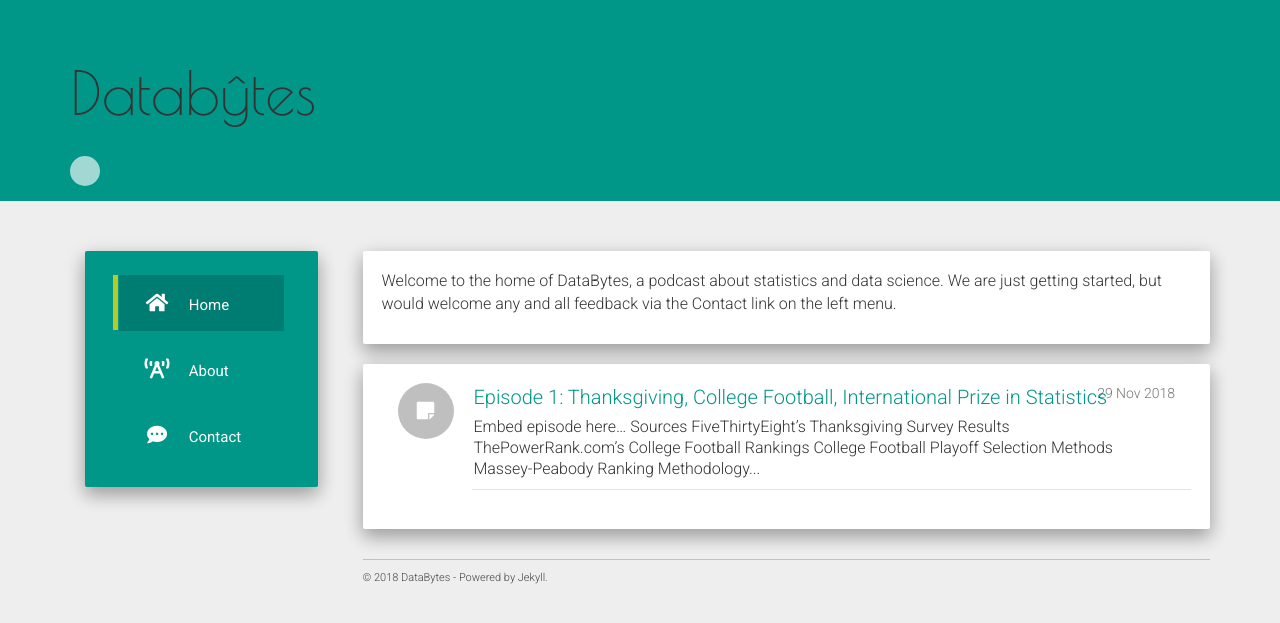
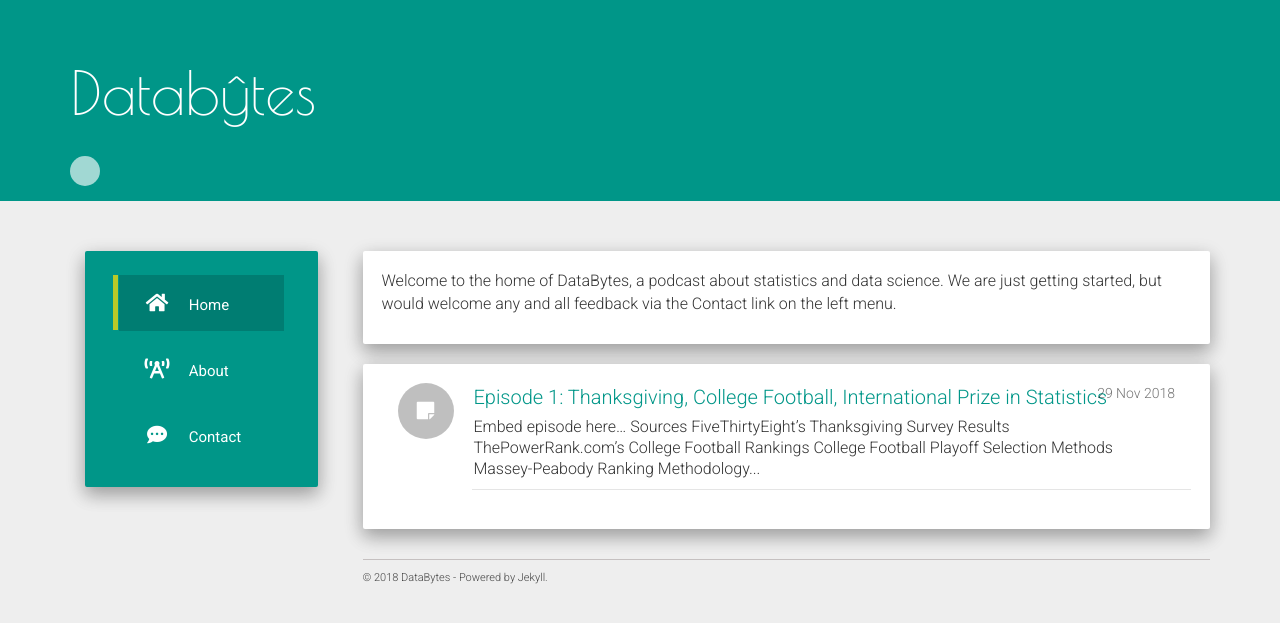
Before and after one commit to DataBytesPodcast/databytespodcast.github.io, a Jekyll site: the page built from index.html, in a window 1280 px wide. Shown: the top 623 px of the page. Built offline with Jekyll 4.4.1, drawn with Linux system fonts in a browser that asks for light colours; nearby versions of some CDN libraries; the list of posts is cut into pages by our own code.

Commit message:
Re-adjust

```diff
--- a/_data/social.json
+++ b/_data/social.json
@@ -1,6 +1,6 @@
 [
   {
-    "icon": "fab fa-soundcloud",
+    "icon": "far fa-soundcloud",
     "link": ""
   }
 ]
--- a/_includes/header.html
+++ b/_includes/header.html
@@ -3,7 +3,7 @@
         <div class="row">
           <div class="col-md-3 col-sm-4 col-xs-12">
             <div class="row-picture">
-              <div style="font-family: 'Poiret One', cursive; font-size: 60px; color: 'white'">
+              <div style="font-family: 'Poiret One', cursive; font-size: 60px; color: white">
               Databŷtes
               </div>
             </div>
```
Also changed, not shown: 2 other files.
